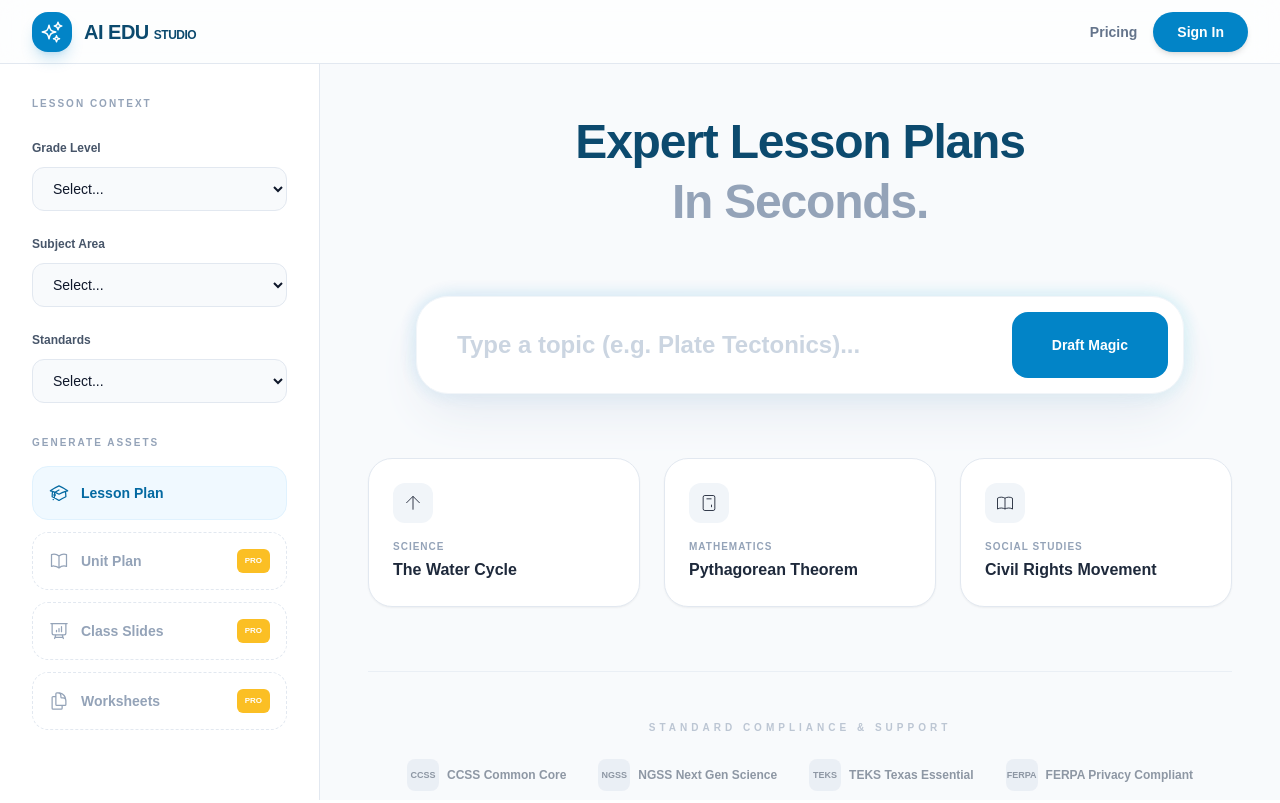
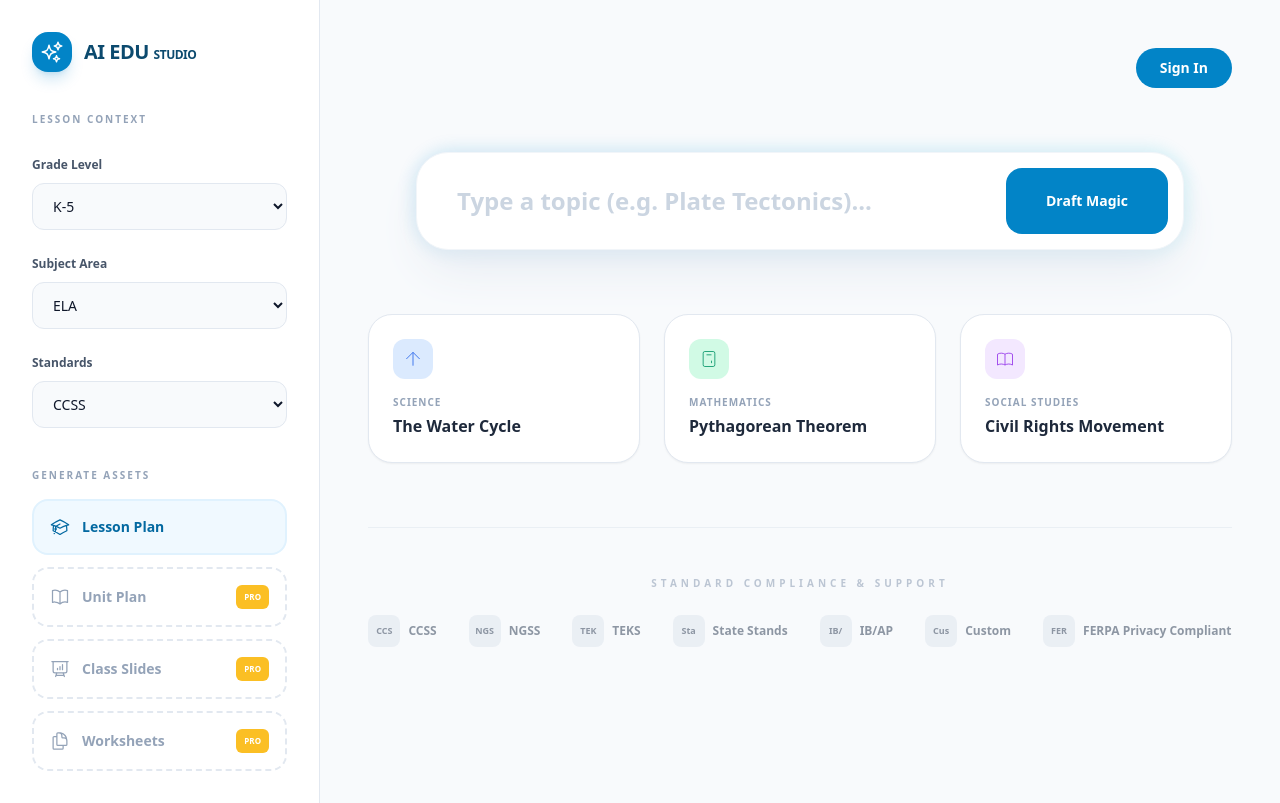
Before and after one commit to joanjiaocn-rgb/eduus, a Next.js app: page /page-new in a window 1280 px wide. Built offline with nearby package versions, Linux system fonts and the light colour scheme.

Commit message:
feat: finalize UI with complete dropdown and compliance options

```diff
--- a/app/page-new/page.js
+++ b/app/page-new/page.js
@@ -5,49 +5,41 @@ import { SparklesIcon, ChevronDownIcon, AcademicCapIcon, PresentationChartBarIco
 export default function AIEDUInterface() {
   const [topic, setTopic] = useState("");
   const [isGenerating, setIsGenerating] = useState(false);
-  const [showResult, setShowResult] = useState(false);
+  const [result, setResult] = useState(null);
 
-  const simulateGenerate = async (t) => {
+  const handleGenerate = async (t) => {
     const val = t || topic;
-    if (!val) return alert("Please enter a topic.");
+    if (!val.trim()) return alert("Please enter a topic.");
     setTopic(val);
     setIsGenerating(true);
-    setShowResult(false);
-
-    // Simulate generation
+    setResult(null);
     await new Promise(resolve => setTimeout(resolve, 1800));
-
+    setResult({ topic: val, content: "Expert lesson plan content generated..." });
     setIsGenerating(false);
-    setShowResult(true);
   };
 
   return (
-    <div className="h-screen flex flex-col overflow-hidden text-slate-900 bg-[#f8fafc] font-['Plus_Jakarta_Sans',sans-serif]">
-      {/* Navbar */}
-      <nav className="h-16 bg-white/70 backdrop-blur-md border-b border-slate-200 flex items-center justify-between px-8 shrink-0 z-50">
+    <div className="min-h-screen bg-slate-50 flex font-sans text-slate-900">
+      <aside className="w-80 bg-white border-r border-slate-200 p-8 flex flex-col gap-10 shrink-0 hidden lg:flex">
         <div className="flex items-center gap-3">
           <div className="w-10 h-10 bg-brand-600 rounded-2xl flex items-center justify-center text-white shadow-lg shadow-brand-600/20">
             <SparklesIcon className="w-6 h-6" />
           </div>
           <span className="text-xl font-extrabold tracking-tight text-brand-900 uppercase">AI EDU <span className="text-accent-500 text-xs">Studio</span></span>
         </div>
-        <div className="flex items-center gap-4">
-          <button className="text-sm font-bold text-slate-500 hover:text-brand-600 transition-colors">Pricing</button>
-          <button className="bg-brand-600 text-white px-6 py-2.5 rounded-full text-sm font-bold hover:bg-brand-700 transition-all shadow-md active:scale-95">Sign In</button>
-        </div>
-      </nav>
 
-      <div className="flex flex-1 overflow-hidden">
-        {/* Sidebar */}
-        <aside className="w-80 bg-white border-r border-slate-200 p-8 flex flex-col gap-8 overflow-y-auto shrink-0 hidden lg:flex">
         <section>
           <h3 className="text-[10px] font-black uppercase tracking-[0.2em] text-slate-400 mb-6">Lesson Context</h3>
           <div className="space-y-5">
-              {['Grade Level', 'Subject Area', 'Standards'].map(label => (
-                <div key={label} className="space-y-2">
-                  <label className="text-xs font-bold text-slate-600">{label}</label>
+            {[
+              { label: 'Grade Level', options: ['K-5', '6-8', '9-12'] },
+              { label: 'Subject Area', options: ['ELA', 'Math', 'Science', 'Social Studies', 'World Languages', 'STEM / Computer Science', 'Arts', 'PE & Health', 'ESL / ELL', 'SEL'] },
+              { label: 'Standards', options: ['CCSS', 'NGSS', 'TEKS', 'State Stands', 'IB/AP', 'Custom'] }
+            ].map(item => (
+              <div key={item.label} className="space-y-2">
+                <label className="text-xs font-bold text-slate-600">{item.label}</label>
                 <select className="w-full bg-slate-50 border border-slate-200 rounded-xl py-3 px-4 text-sm outline-none cursor-pointer">
-                    <option>Select...</option>
+                    {item.options.map(o => <option key={o}>{o}</option>)}
                 </select>
               </div>
             ))}
@@ -63,21 +55,18 @@ export default function AIEDUInterface() {
               { name: 'Class Slides', icon: PresentationChartBarIcon, pro: true },
               { name: 'Worksheets', icon: DocumentDuplicateIcon, pro: true }
             ].map(item => (
-                <button key={item.name} className={`w-full flex items-center justify-between p-4 rounded-2xl font-bold text-sm border ${item.pro ? 'border-dashed border-slate-200 text-slate-400' : 'bg-brand-50 text-brand-700 border-brand-100'}`}>
+              <button key={item.name} className={`w-full flex items-center justify-between p-4 rounded-2xl font-bold text-sm border-2 ${item.pro ? 'border-dashed border-slate-200 text-slate-400' : 'bg-brand-50 text-brand-700 border-brand-100'}`}>
                 <div className="flex items-center gap-3"><item.icon className="w-5 h-5"/>{item.name}</div>
-                  {item.pro && <span className="bg-amber-400 text-[8px] text-white px-2 py-0.5 rounded-md font-black">PRO</span>}
+                {item.pro && <span className="bg-pro-400 text-[8px] text-white px-2 py-0.5 rounded-md font-black">PRO</span>}
               </button>
             ))}
           </div>
         </section>
       </aside>
 
-        {/* Main Content */}
-        <main className="flex-1 overflow-y-auto p-6 lg:p-12">
+      <main className="flex-1 overflow-y-auto p-12 relative">
         <div className="max-w-5xl mx-auto space-y-16">
-            <div className="text-center space-y-4">
-              <h1 className="text-5xl font-black tracking-tight text-brand-900 leading-tight">Expert Lesson Plans <br/><span className="text-slate-400">In Seconds.</span></h1>
-            </div>
+          <header className="flex justify-end gap-4"><button className="bg-brand-600 text-white px-6 py-2.5 rounded-full text-sm font-bold">Sign In</button></header>
 
           <div className="relative max-w-3xl mx-auto group">
             <div className="absolute -inset-1 bg-gradient-to-r from-brand-600 to-cyan-500 rounded-[2.5rem] blur opacity-15"></div>
@@ -87,11 +76,7 @@ export default function AIEDUInterface() {
               className="relative w-full bg-white p-8 pl-10 pr-44 rounded-[2rem] shadow-2xl shadow-slate-200 border border-slate-100 outline-none text-2xl font-semibold transition-all placeholder:text-slate-300 focus:border-brand-600"
               placeholder="Type a topic (e.g. Plate Tectonics)..."
             />
-              <button
-                onClick={() => simulateGenerate()}
-                disabled={isGenerating}
-                className="absolute right-4 top-4 bottom-4 bg-brand-600 text-white px-10 rounded-2xl font-black text-sm hover:bg-brand-700 transition-all active:scale-95 flex items-center gap-2"
-              >
+            <button onClick={() => handleGenerate()} disabled={isGenerating} className="absolute right-4 top-4 bottom-4 bg-brand-600 text-white px-10 rounded-2xl font-black text-sm hover:bg-brand-700 transition-all active:scale-95">
                 {isGenerating ? 'Drafting...' : 'Draft Magic'}
             </button>
           </div>
@@ -102,8 +87,8 @@ export default function AIEDUInterface() {
               { title: 'Pythagorean Theorem', sub: 'MATHEMATICS', icon: 'M9 7h6m0 10v-3m-3 3h.01M9 17h.01M9 14h.01M12 14h.01M15 11h.01M12 11h.01M9 11h.01M7 21h10a2 2 0 002-2V5a2 2 0 00-2-2H7a2 2 0 00-2 2v14a2 2 0 002 2z', color: 'emerald' },
               { title: 'Civil Rights Movement', sub: 'SOCIAL STUDIES', icon: 'M12 6.253v13m0-13C10.832 5.477 9.246 5 7.5 5S4.168 5.477 3 6.253v13C4.168 18.477 5.754 18 7.5 18s3.332.477 4.5 1.253m0-13C13.168 5.477 14.754 5 16.5 5c1.747 0 3.332.477 4.5 1.253v13C19.832 18.477 18.246 18 16.5 18c-1.746 0-3.332.477-4.5 1.253', color: 'purple' }
             ].map((card, i) => (
-                <button key={i} onClick={() => simulateGenerate(card.title)} className="group bg-white border border-slate-200 p-6 rounded-3xl text-left transition-all hover:-translate-y-1 hover:shadow-xl shadow-sm">
-                  <div className="w-10 h-10 bg-slate-100 rounded-xl flex items-center justify-center mb-4">
+              <button key={i} onClick={() => handleGenerate(card.title)} className="group bg-white border border-slate-200 p-6 rounded-3xl text-left transition-all hover:-translate-y-1 hover:shadow-xl shadow-sm">
+                <div className={`w-10 h-10 bg-${card.color}-100 text-${card.color}-600 rounded-xl flex items-center justify-center mb-4`}>
                     <svg className="w-5 h-5" fill="none" stroke="currentColor" viewBox="0 0 24 24"><path d={card.icon}/></svg>
                 </div>
                 <p className="text-[10px] font-black text-slate-400 uppercase tracking-widest mb-1">{card.sub}</p>
@@ -112,18 +97,16 @@ export default function AIEDUInterface() {
             ))}
           </div>
 
-            {/* Compliance Footer */}
           <div className="pt-12 border-t border-slate-200 flex flex-col items-center gap-6 opacity-60">
             <p className="text-[10px] font-black uppercase tracking-[0.4em] text-slate-400">STANDARD COMPLIANCE & SUPPORT</p>
             <div className="flex flex-wrap justify-center gap-8 text-xs font-bold text-slate-600">
-                {['CCSS Common Core', 'NGSS Next Gen Science', 'TEKS Texas Essential', 'FERPA Privacy Compliant'].map(item => (
-                  <div key={item} className="flex items-center gap-2"><div className="w-8 h-8 bg-slate-200 rounded-lg flex items-center justify-center font-black text-[9px]">{item.split(' ')[0]}</div>{item}</div>
+              {['CCSS', 'NGSS', 'TEKS', 'State Stands', 'IB/AP', 'Custom', 'FERPA Privacy Compliant'].map(item => (
+                <div key={item} className="flex items-center gap-2"><div className="w-8 h-8 bg-slate-200 rounded-lg flex items-center justify-center font-black text-[9px]">{item.split(' ')[0].substring(0,3)}</div>{item}</div>
               ))}
             </div>
           </div>
         </div>
       </main>
     </div>
-    </div>
   );
 }
```
Lines whose indentation alone changed are shown as unchanged.
